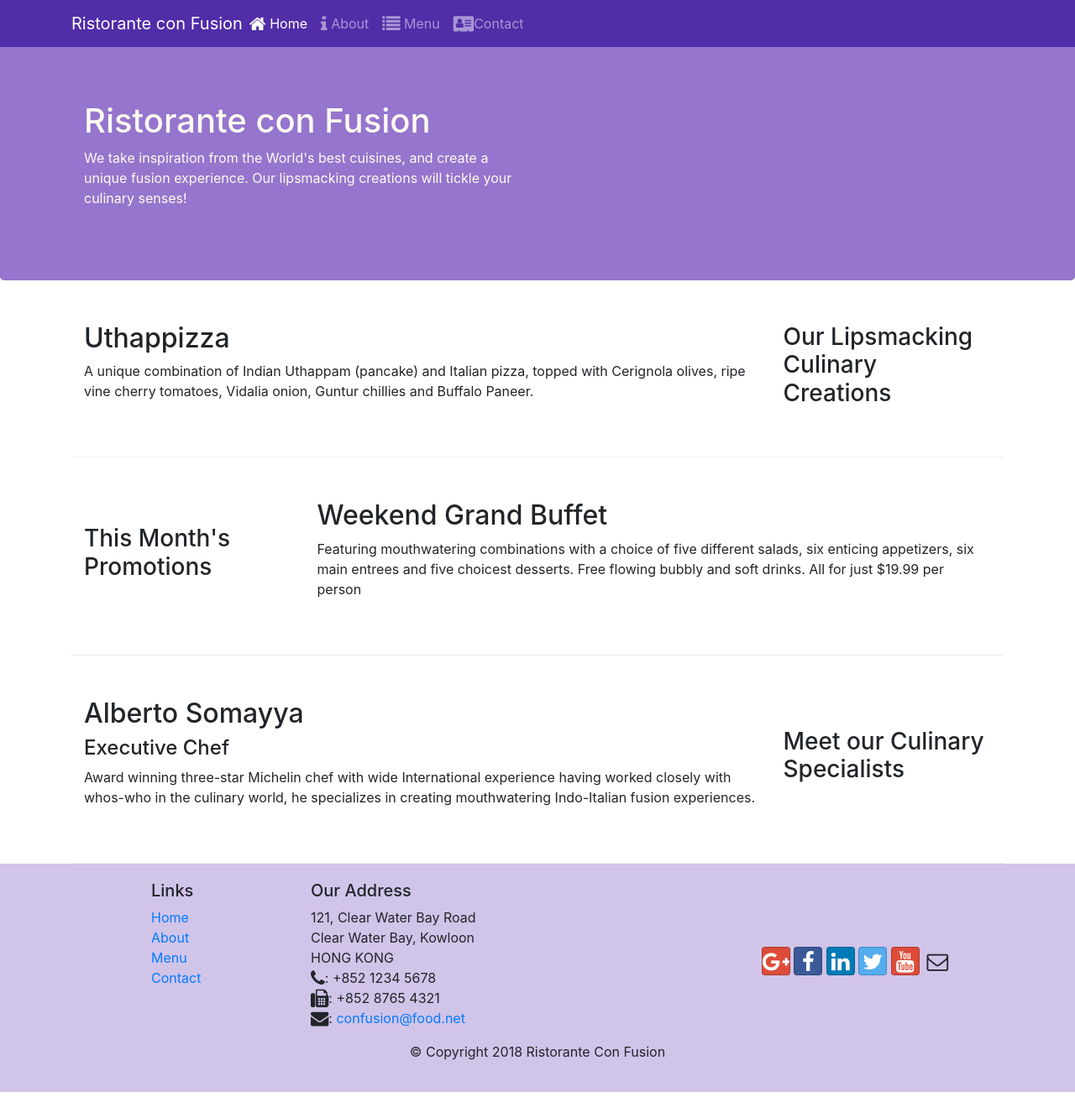
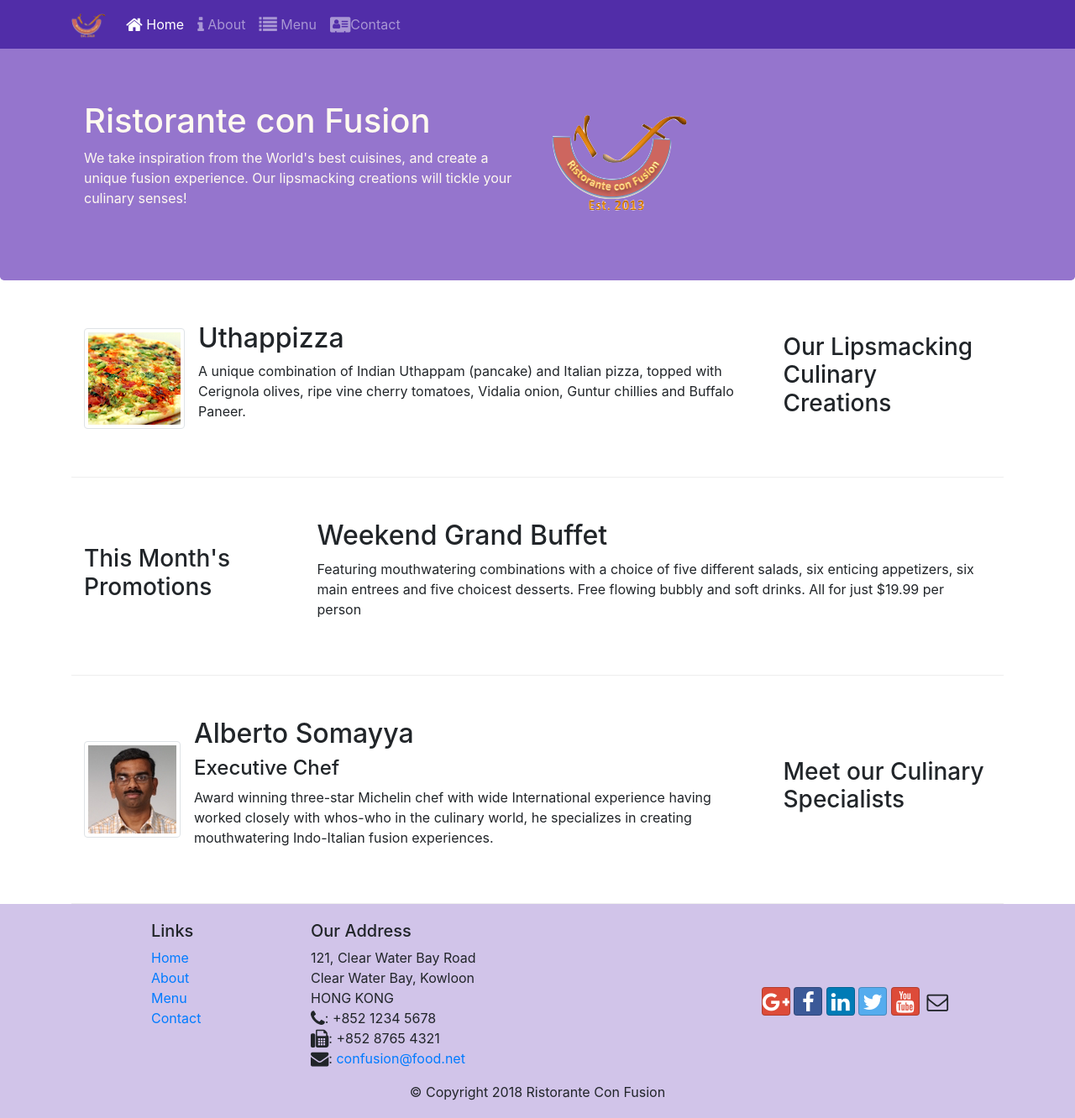
Before and after one commit to Rishitha2002/Bootstrap, a website: page index.html in a window 1280 px wide. Shown: the whole page at 84% size. Before the commit the page ends 1301 px from the top, so only its background shows below. Drawn offline with nearby package versions, Linux system fonts and the light colour scheme.

Commit message:
Images and Media

```diff
--- a/index.html
+++ b/index.html
@@ -21,7 +21,7 @@
             <button class="navbar-toggler" type="button" data-toggle="collapse" data-target="#Navbar">
                 <span class="navbar-toggler-icon"></span>
             </button>
-            <a class="navbar-brand mr-auto" href="#">Ristorante con Fusion</a>
+            <a class="navbar-brand" href="#"><img src="img/logo.png" height="30" width="41"></a>
             <div class="collapse navbar-collapse" id="Navbar">
                 <ul class="navbar-nav mr-auto">
                     <li class="nav-item active"><a class="nav-link" href="#"><span class="fa fa-home fa-lg"></span> Home</a></li>
@@ -40,10 +40,12 @@
                     <h1>Ristorante con Fusion</h1>
                     <p>We take inspiration from the World's best cuisines, and create a unique fusion experience. Our lipsmacking creations will tickle your culinary senses!</p>
                 </div>
-                <div class="col-12 col-sm">
+                <div class="col-12 col-sm align-self-center">
+                    <img src="img/logo.png" class="img-fluid">
                 </div>
             </div>
         </div>
+
     </header>
 
     <div class="container">
@@ -52,8 +54,15 @@
                 <h3>Our Lipsmacking Culinary Creations</h3>
             </div>
             <div class="col col-sm order-sm-first col-md">
-                <h2>Uthappizza</h2>
-                <p>A unique combination of Indian Uthappam (pancake) and Italian pizza, topped with Cerignola olives, ripe vine cherry tomatoes, Vidalia onion, Guntur chillies and Buffalo Paneer.</p>
+                <div class="media">
+                    <img class="d-flex mr-3 img-thumbnail align-self-center" src="img/uthappizza.png" alt="uthappizza">
+                    <div class="media-body">
+                        <h2 class="mt-0">Uthappizza</h2>
+                        <p class="d-none d-sm-block">A unique combination of Indian Uthappam (pancake) and Italian pizza, topped with Cerignola olives, ripe vine cherry tomatoes, Vidalia onion, Guntur chillies and Buffalo Paneer.</p>
+                    </div>
+
+                </div>
+
             </div>
         </div>
 
@@ -73,9 +82,16 @@
                 <h3>Meet our Culinary Specialists</h3>
             </div>
             <div class="col col-sm order-sm-first col-md">
-                <h2>Alberto Somayya</h2>
-                <h4>Executive Chef</h4>
-                <p>Award winning three-star Michelin chef with wide International experience having worked closely with whos-who in the culinary world, he specializes in creating mouthwatering Indo-Italian fusion experiences. </p>
+                <div class="media">
+                    <img class="d-flex mr-3 img-thumbnail align-self-center" src="img/alberto.png" alt="alberto">
+
+                    <div class="media-body">
+                        <h2 class="mt-0">Alberto Somayya</h2>
+                        <h4>Executive Chef</h4>
+                        <p class="d-none d-sm-block">Award winning three-star Michelin chef with wide International experience having worked closely with whos-who in the culinary world, he specializes in creating mouthwatering Indo-Italian fusion experiences. </p>
+                    </div>
+                </div>
+
             </div>
         </div>
     </div>
```
Also changed, not shown: aboutus.html (+3 -2 lines), contactus.html (+4 -2 lines), img/alberto.png (added), img/buffet.png (added), img/logo.png (added), img/uthappizza.png (added), 1 other file.
